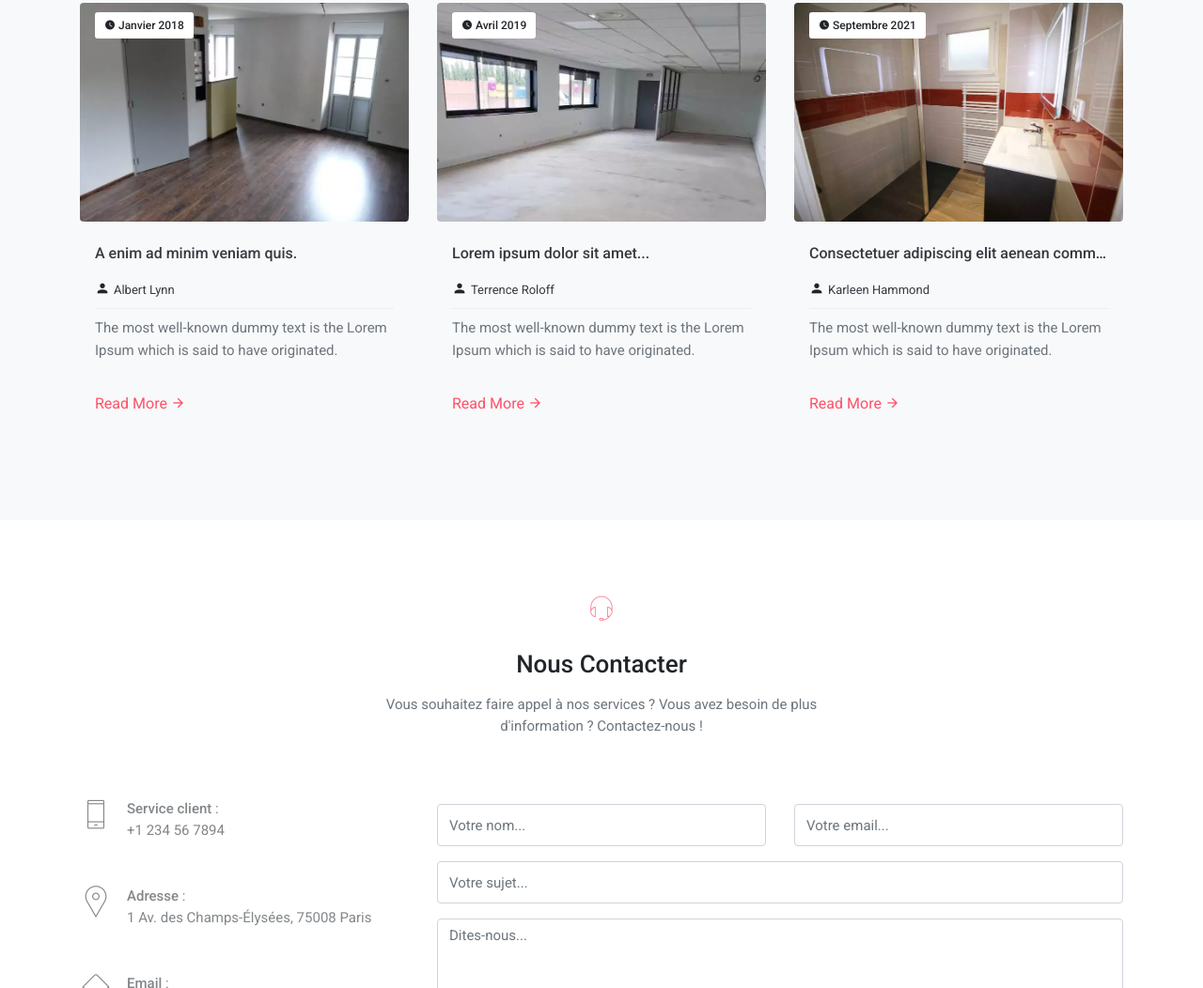
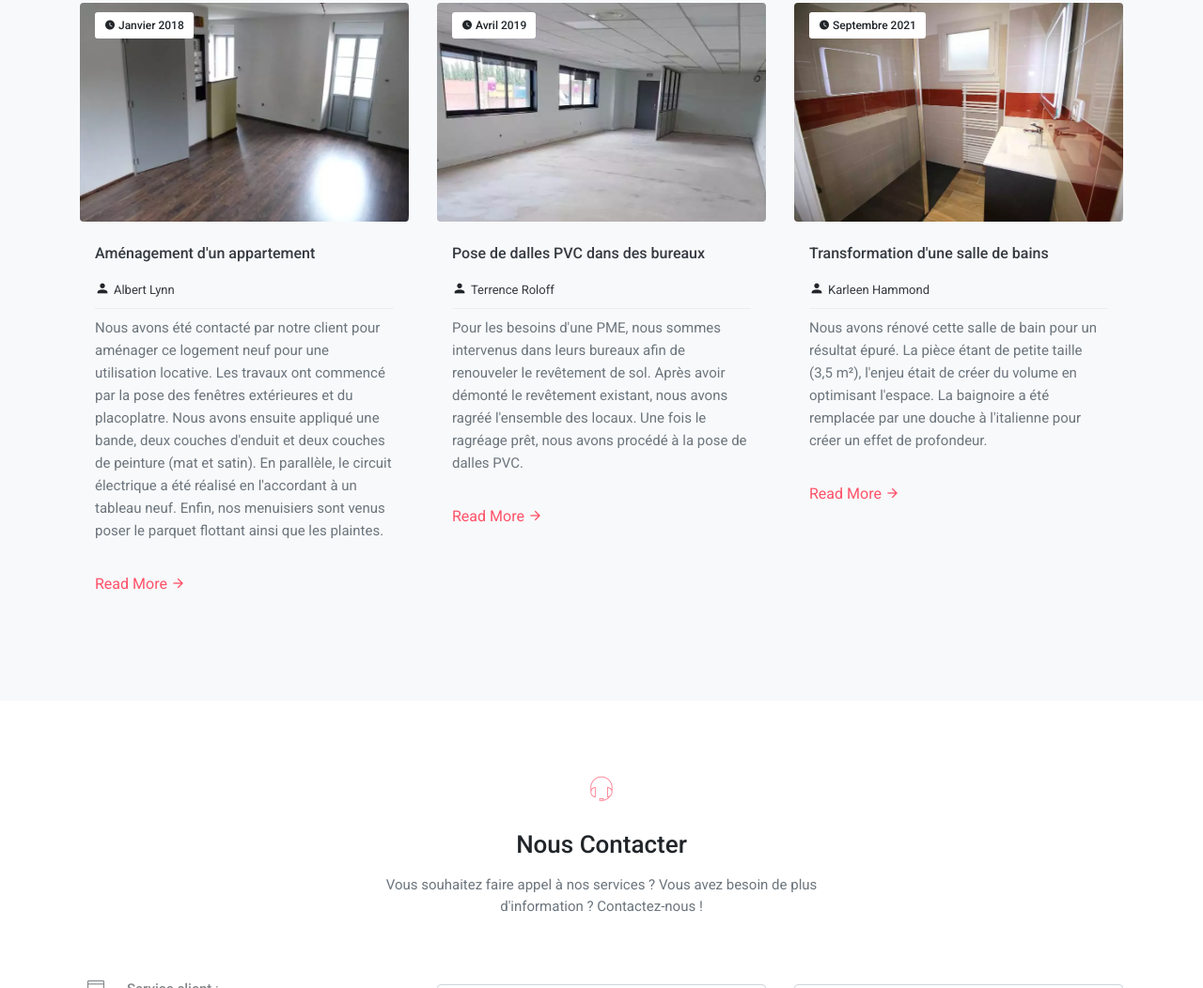
Before and after one commit to d3vpasha/demo, a plain HTML site: page index.html in a window 1280 px wide. Shown: the part 6544-7596 px from the top of the page at 94% size. Drawn offline with Linux system fonts and the light colour scheme.

Commit message:
Add description text in french.

```diff
--- a/index.html
+++ b/index.html
@@ -577,14 +577,14 @@
                             <img src="images/blog/renovation_appart.jpg" alt="" class="img-fluid mx-auto d-block rounded">
                             <div class="blog-info p-3">
                                 <a href="#">
-                                    <h3 class="pt-2 text-dark"> A enim ad minim veniam quis. </h3>
+                                    <h3 class="pt-2 text-dark">Aménagement d'un appartement</h3>
                                 </a>
                                 <div>
                                     <div class="admin-post pt-2">
                                         <span class=""><i class="mdi mdi-clock"></i> Janvier 2018 </span>
                                         <i class="mdi mdi-account"></i>  <a href="#" class="text-dark">Albert Lynn</a>
                                         <div class="separator-line mt-2 mb-2  "></div>
-                                        <p class="pt-0  text-muted ">The most well-known dummy text is the Lorem Ipsum which is said to have originated.</p>
+                                        <p class="pt-0  text-muted ">Nous avons été contacté par notre client pour aménager ce logement neuf pour une utilisation locative. Les travaux ont commencé par la pose des fenêtres extérieures et du placoplatre. Nous avons ensuite appliqué une bande, deux couches d'enduit et deux couches de peinture (mat et satin). En parallèle, le circuit électrique a été réalisé en l'accordant à un tableau neuf. Enfin, nos menuisiers sont venus poser le parquet flottant ainsi que les plaintes.</p>
                                     </div>
                                     <div class="pt-3 pb-3">
                                         <a href="#" class="text-custom">Read More <i class="mdi mdi-arrow-right"></i> </a>
@@ -599,14 +599,15 @@
                             <img src="images/blog/pose_pvc.jpg" alt="" class="img-fluid mx-auto d-block rounded">
                             <div class="blog-info p-3">
                                 <a href="#">
-                                    <h3 class="pt-2 text-dark"> Lorem ipsum dolor sit amet...  </h3>
+                                    <h3 class="pt-2 text-dark"> Pose de dalles PVC dans des bureaux  </h3>
                                 </a>
                                 <div>
                                     <div class="admin-post pt-2">
                                         <span class=""><i class="mdi mdi-clock"></i> Avril 2019 </span>
                                         <i class="mdi mdi-account"></i>  <a href="#" class="text-dark">Terrence Roloff</a>
                                         <div class="separator-line mt-2 mb-2  "></div>
-                                        <p class="pt-0  text-muted ">The most well-known dummy text is the Lorem Ipsum which is said to have originated.</p>
+                                        <p class="pt-0  text-muted ">Pour les besoins d'une PME, nous sommes intervenus dans leurs bureaux afin de renouveler le revêtement de sol.
+                                            Après avoir démonté le revêtement existant, nous avons ragréé l'ensemble des locaux. Une fois le ragréage prêt, nous avons procédé à la pose de dalles PVC.</p>
                                     </div>
                                     <div class="pt-3 pb-3">
                                         <a href="#" class="text-custom">Read More <i class="mdi mdi-arrow-right"></i> </a>
@@ -621,14 +622,15 @@
                             <img src="images/blog/trans_sdb.jpg" alt="" class="img-fluid mx-auto d-block rounded">
                             <div class="blog-info p-3">
                                 <a href="#">
-                                    <h3 class="pt-2 text-dark"> Consectetuer adipiscing elit aenean commodo...  </h3>
+                                    <h3 class="pt-2 text-dark"> Transformation d'une salle de bains  </h3>
                                 </a>
                                 <div>
                                     <div class="admin-post pt-2">
                                         <span class=""><i class="mdi mdi-clock"></i> Septembre 2021 </span>
                                         <i class="mdi mdi-account"></i>  <a href="#" class="text-dark">Karleen Hammond</a>
                                         <div class="separator-line mt-2 mb-2  "></div>
-                                        <p class="pt-0  text-muted ">The most well-known dummy text is the Lorem Ipsum which is said to have originated.</p>
+                                        <p class="pt-0  text-muted ">Nous avons rénové cette salle de bain pour un résultat épuré. La pièce étant de petite taille (3,5 m²), l'enjeu était de créer du volume en optimisant l'espace.
+                                            La baignoire a été remplacée par une douche à l'italienne pour créer un effet de profondeur.</p>
                                     </div>
                                     <div class="pt-3 pb-3">
                                         <a href="#" class="text-custom">Read More <i class="mdi mdi-arrow-right"></i> </a>
```
